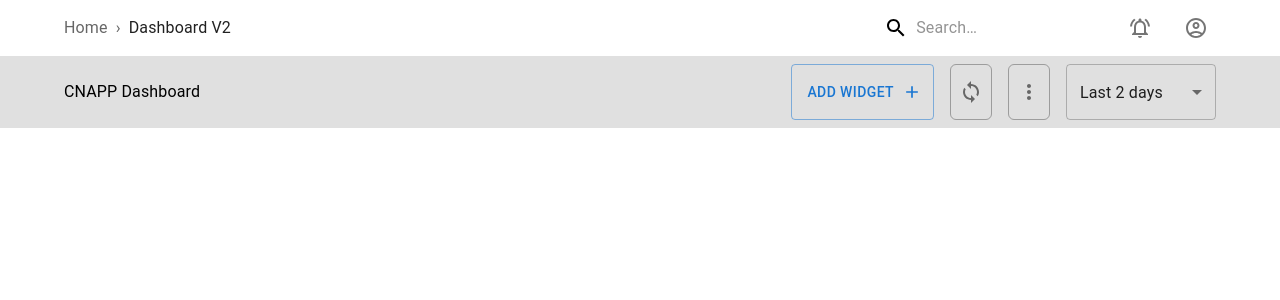
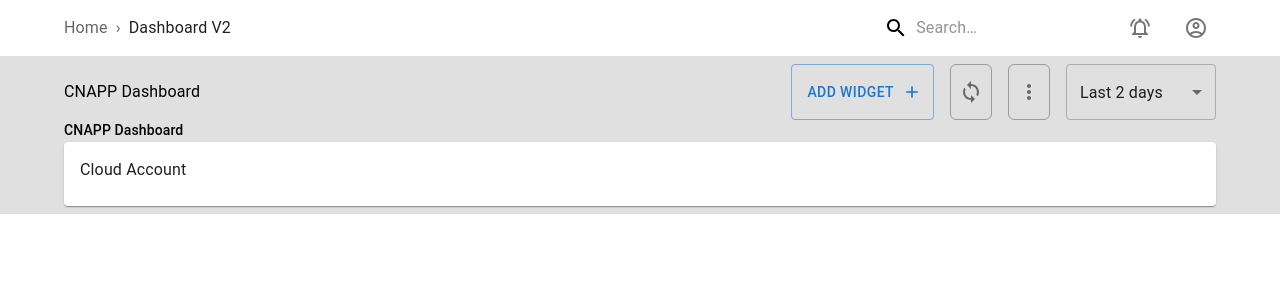
Before and after one commit to kapex-coder/CNAPP-Dashboard, a React (Vite) app: page / in a window 1280 px wide. Shown: the top 300 px of the page. Built offline with nearby package versions, Linux system fonts and the light colour scheme.

Commit message:
Added: Basic Category & Widget UI

```diff
--- /dev/null
+++ b/src/components/Dashboard/Category/index.jsx
@@ -0,0 +1,17 @@
+
+// Components
+import Typography from "@mui/material/Typography";
+import Widget from "../Widget";
+
+export default function Category() {
+    return (
+        <>
+        <Typography
+              variant="subtitle2"
+              component="h2">
+              CNAPP Dashboard
+            </Typography>
+        <Widget />
+        </>
+    )
+}
--- /dev/null
+++ b/src/components/Dashboard/Widget/index.jsx
@@ -0,0 +1,18 @@
+// Components
+import Card from "@mui/material/Card";
+import CardContent from "@mui/material/CardContent";
+import Typography from "@mui/material/Typography";
+
+export default function Widget() {
+  return (
+    <>
+      <Card>
+        <CardContent>
+          <Typography>
+            Cloud Account
+          </Typography>
+        </CardContent>
+      </Card>
+    </>
+  );
+}
--- a/src/components/Dashboard/index.jsx
+++ b/src/components/Dashboard/index.jsx
@@ -7,6 +7,7 @@ import { grey } from "@mui/material/colors";
 import Box from "@mui/material/Box";
 import Button from "@mui/material/Button";
 import Container from "@mui/material/Container";
+import DashboardCategory from "./Category";
 import Drawer from "@mui/material/Drawer";
 import FormControl from "@mui/material/FormControl";
 import IconButton from "@mui/material/IconButton";
@@ -85,6 +86,7 @@ export default function Dashboard() {
               </FormControl>
             </Stack>
           </Box>
+          <DashboardCategory />
         </Container>
       </Box>
     </>
```
